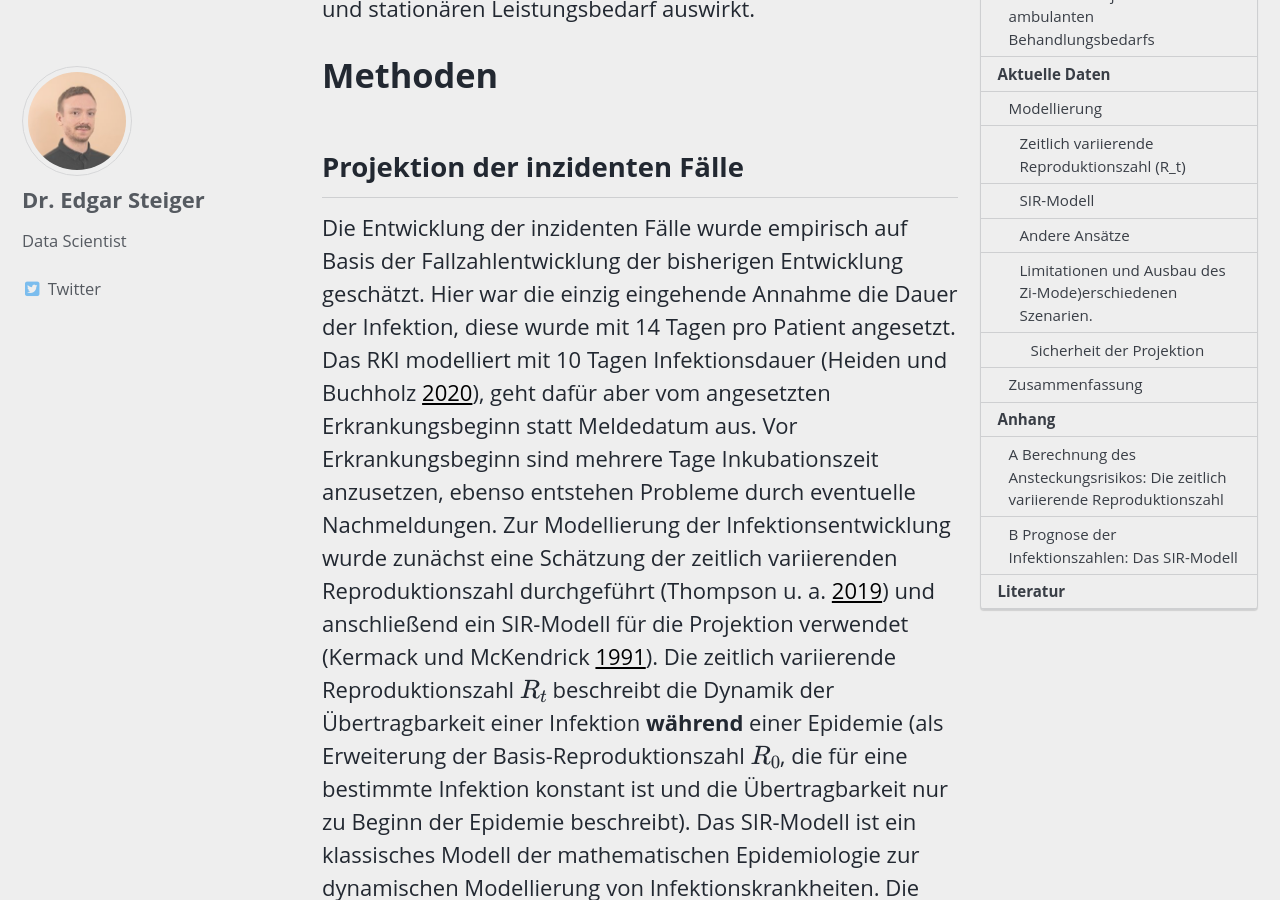
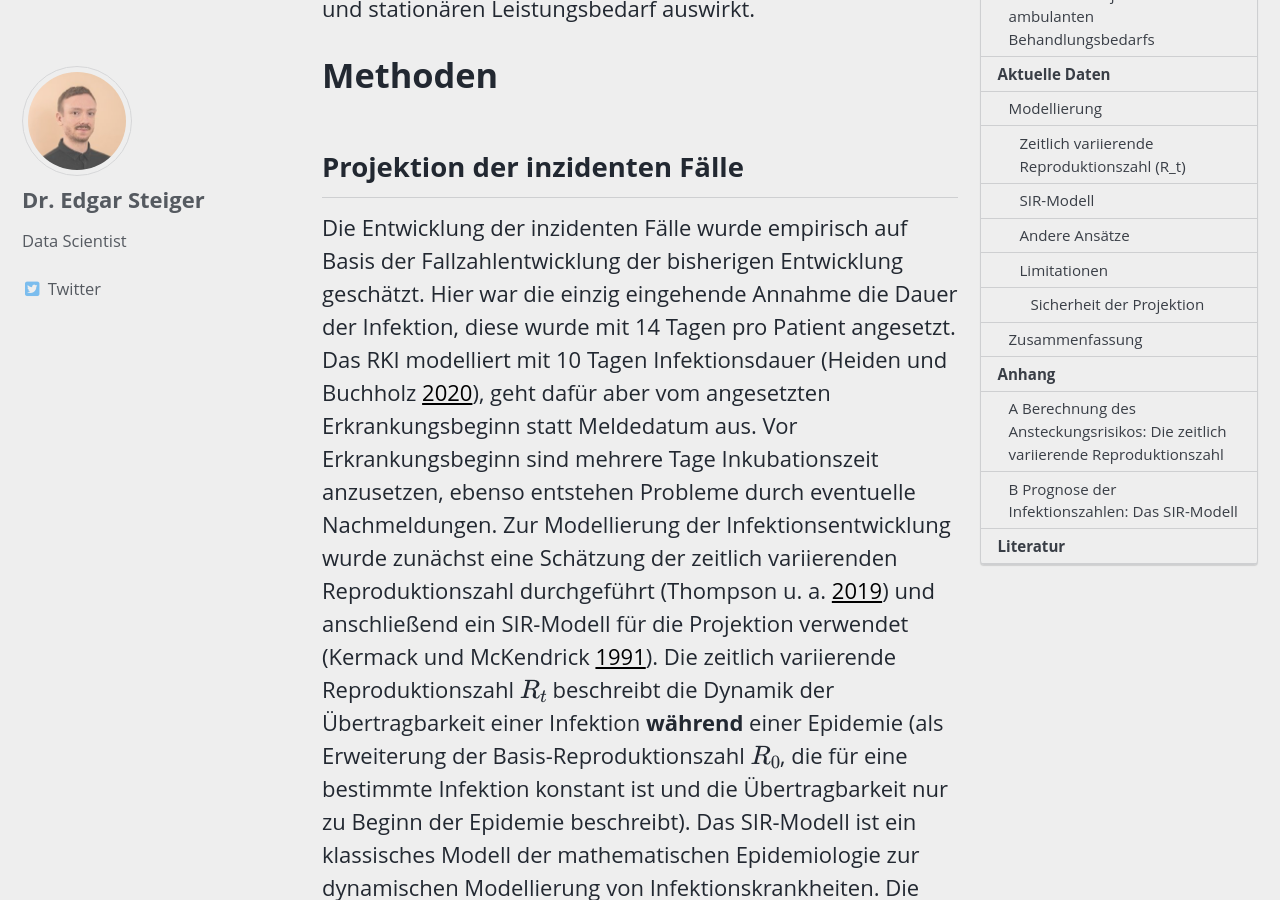
Before and after one commit to zidatalab/zidatalab.github.io, a Jekyll site: the page built from _posts/2020-05-18-Methodenbeschreibung_Projektion_COVID-19.md, in a window 1280 px wide and 900 px high, scrolled down 643 px. Built offline with Jekyll 4.4.1, drawn with Linux system fonts in a browser that asks for light colours; cached includes are drawn as plain includes; nearby versions of some CDN libraries; formulas are drawn with MathJax 3; some of the changed text lies outside the part shown.

Commit message:
Update 2020-05-18-Methodenbeschreibung_Projektion_COVID-19.md

```diff
--- a/_posts/2020-05-18-Methodenbeschreibung_Projektion_COVID-19.md
+++ b/_posts/2020-05-18-Methodenbeschreibung_Projektion_COVID-19.md
@@ -278,7 +278,7 @@ abgebildet und modelliert. Insbesondere Ferguson u. a.
 ([2020](#ref-ferguson2020impact)) heben stark die Bedeutung und den
 Einfluss von verschiedenen Mitigationsmaßnahmen hervor.
 
-### Limitationen und Ausbau des Zi-Mode\)erschiedenen Szenarien.
+### Limitationen
 
 Eine Limitation fast aller Prognosemodelle ist die Dunkelziffer der
 (eventuell asymptomatischen) Infizierten, die nicht getestet und
```
